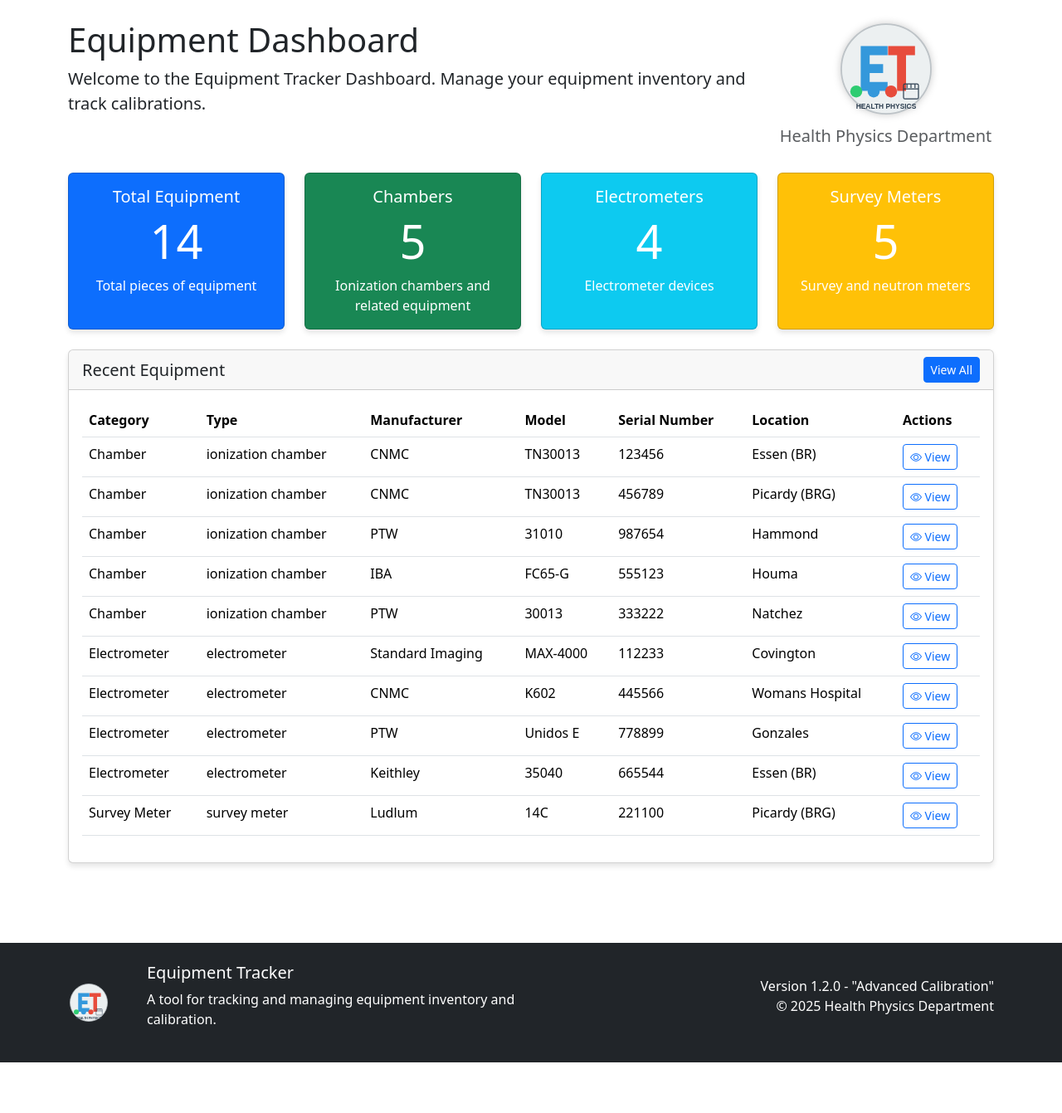
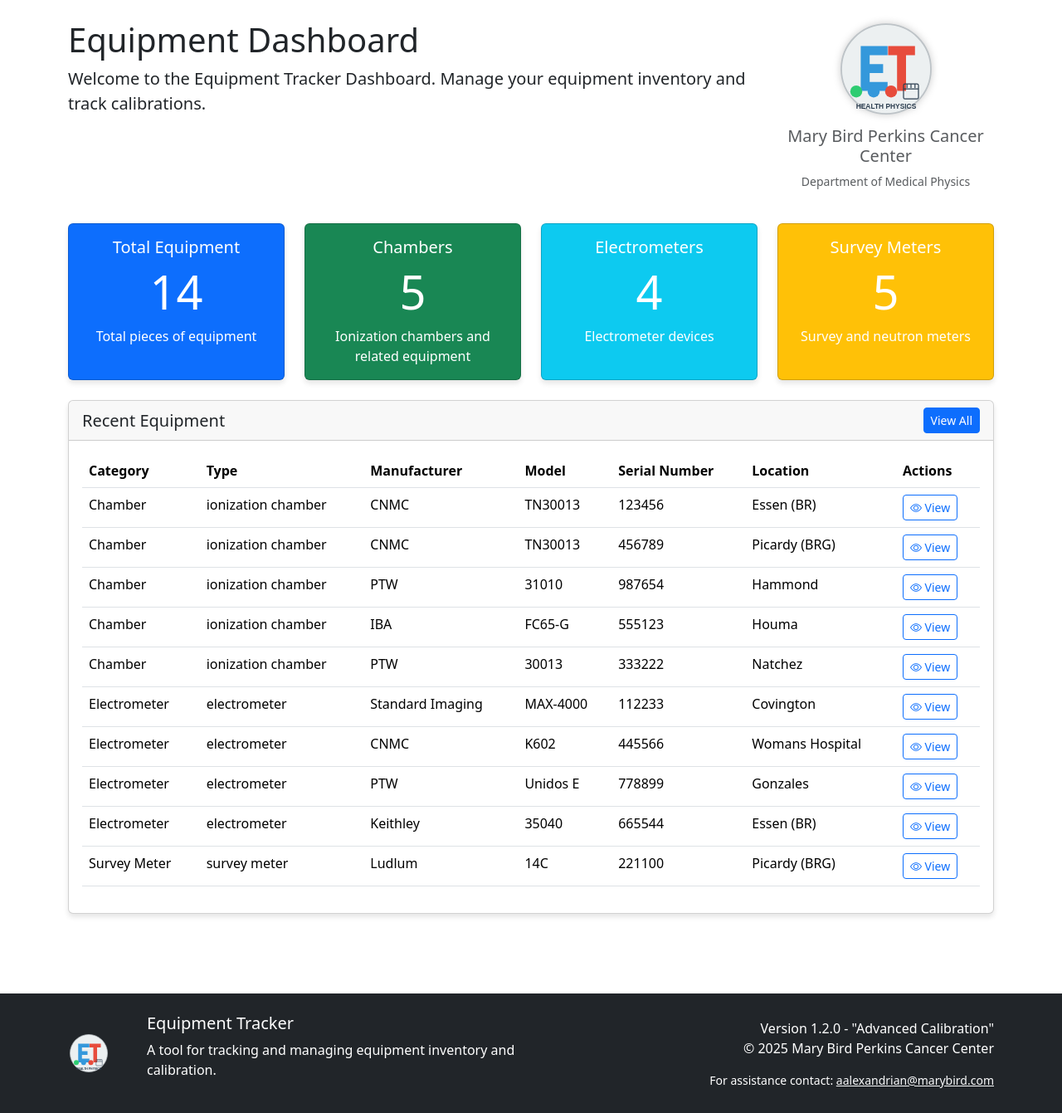
Before and after one commit to Ara-Alexandrian/equipment-tracker, a Flask app: page / in a window 1280 px wide. Shown: the part 80-1421 px from the top of the page at 83% size. Before the commit the page ends 1360 px from the top, so only its background shows below. Run offline with Flask 3, Linux system fonts and the light colour scheme.

Commit message:
Update organization name and contact information
- Changed organization from 'Health Physics Department' to 'Mary Bird Perkins Cancer Center'\n- Added 'Department of Medical Physics' as a subtitle\n- Added contact email aalexandrian@marybird.com in the footer for assistance\n- Maintained consistent branding across all pages

```diff
--- a/app/templates/base.html
+++ b/app/templates/base.html
@@ -108,7 +108,8 @@
                 </div>
                 <div class="col-md-6 text-md-end">
                     <p class="mb-0">Version 1.2.0 - "Advanced Calibration"</p>
-                    <p>&copy; {{ now.year }} Health Physics Department</p>
+                    <p>&copy; {{ now.year }} Mary Bird Perkins Cancer Center</p>
+                    <p class="small mb-0">For assistance contact: <a href="mailto:aalexandrian@marybird.com" class="text-light">aalexandrian@marybird.com</a></p>
                 </div>
             </div>
         </div>
--- a/app/templates/dashboard/index.html
+++ b/app/templates/dashboard/index.html
@@ -10,7 +10,8 @@
     </div>
     <div class="col-md-3 text-center">
         <img src="{{ url_for('static', filename='img/logo.svg') }}" alt="Equipment Tracker Logo" class="img-fluid dashboard-logo" style="max-height: 120px;">
-        <h5 class="mt-2 text-muted">Health Physics Department</h5>
+        <h5 class="mt-2 text-muted">Mary Bird Perkins Cancer Center</h5>
+        <p class="text-muted small">Department of Medical Physics</p>
     </div>
 </div>
 
```
